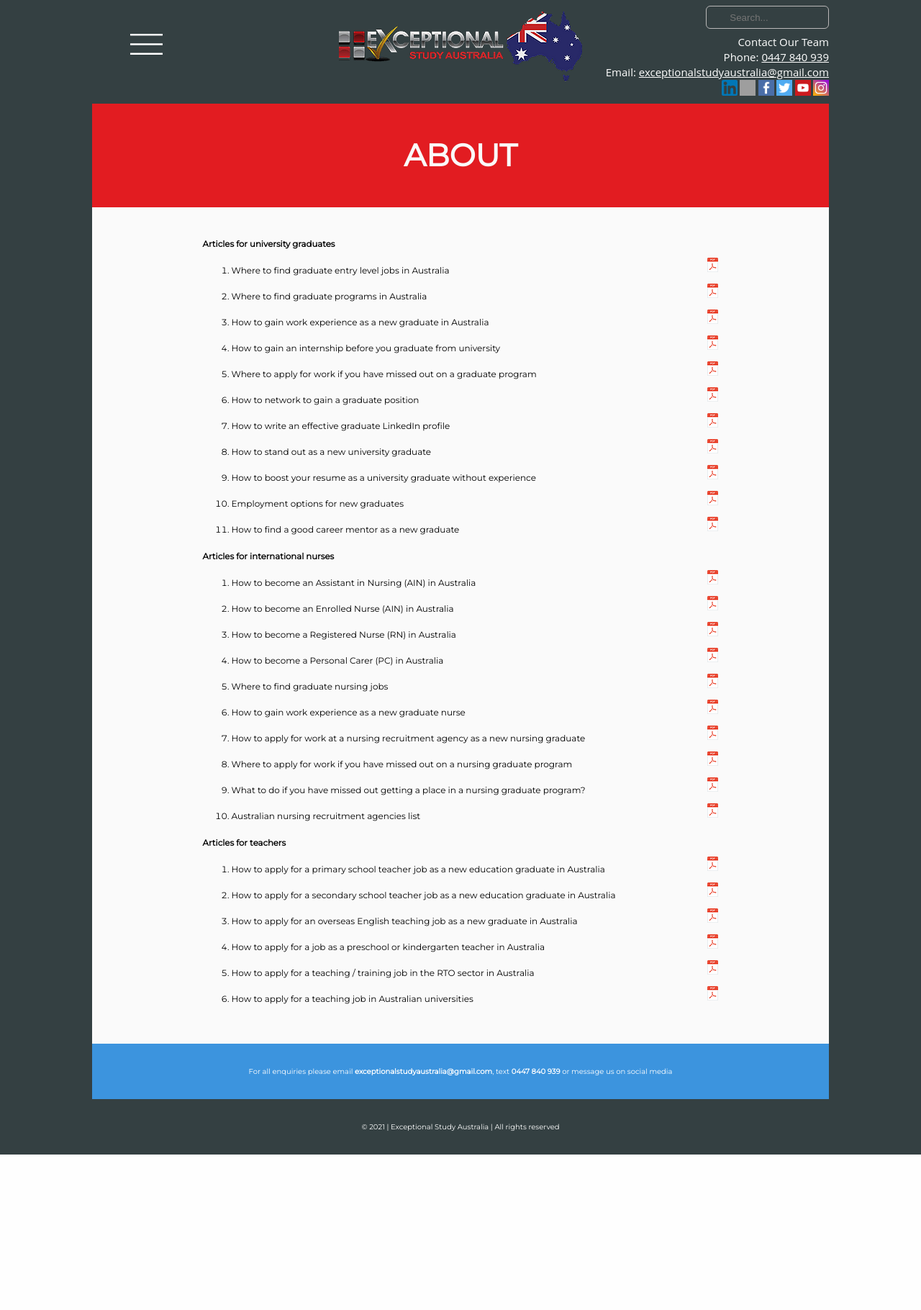
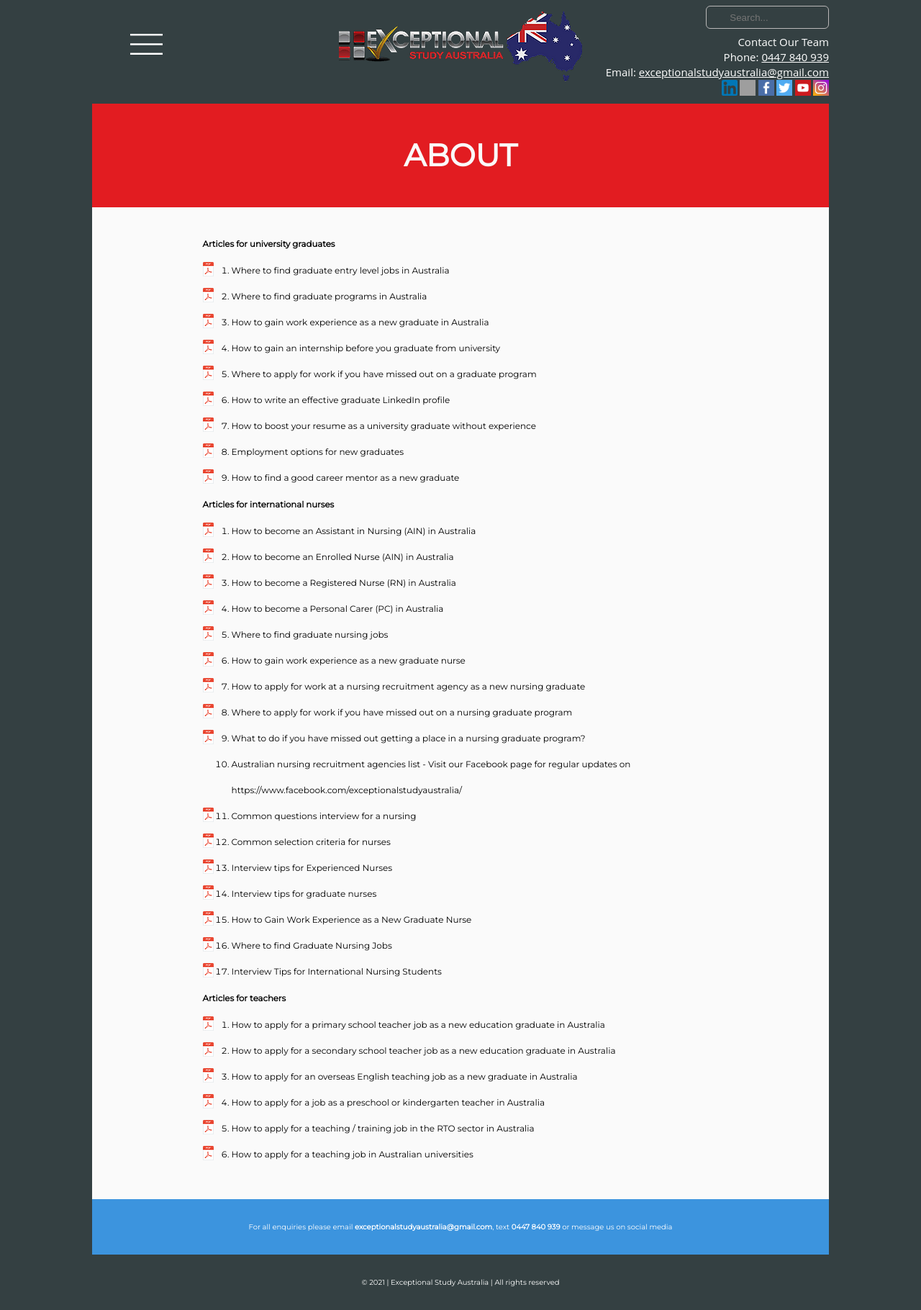
Before and after one commit to jknechtli/WIL-Project, a PHP site: page /dashboard/blog.php in a window 1280 px wide. Shown: the whole page at 72% size. Before the commit the page ends 1604 px from the top, so only its background shows below. Run offline with PHP 8.4, Linux system fonts and the light colour scheme; grey boxes are pictures that could not be loaded.

Commit message:
Finished off blogs

```diff
--- a/dashboard/blog.php
+++ b/dashboard/blog.php
@@ -5,7 +5,7 @@
   <?php include '../shared/head.html'; ?>
 </head>
 
-<body class="blog-pageF">
+<body class="blog-page">
   <div class="container">
     <?php include '../shared/header.html'; ?>
     <div class="contents">
@@ -15,39 +15,108 @@
       <div class="description">
         <h3>Articles for university graduates </h3>
         <ol>
-          <li><img src="/img/icons/pdf.webp" alt="pdf-icon"><a href="blogs/Grad Blog - Where to find graduate entry level jobs in Australia.pdf" download>Where to find graduate entry level jobs in Australia </a></li>
-          <li><img src="/img/icons/pdf.webp" alt="pdf-icon"><a href="blogs/Grad Blog - Where to find graduate programs in Australia.pdf" download>Where to find graduate programs in Australia </a></li>
-          <li><img src="/img/icons/pdf.webp" alt="pdf-icon"><a href="blogs/Grad Blog - How to gain work experience as a new graduate in Australia.pdf" download>How to gain work experience as a new graduate in Australia </a></li>
-          <li><img src="/img/icons/pdf.webp" alt="pdf-icon"><a href="blogs/Grad Blog - How to gain an internship before you graduate from university.pdf" download>How to gain an internship before you graduate from university </a></li>
-          <li><img src="/img/icons/pdf.webp" alt="pdf-icon"><a href="blogs/Grad Blog - " download>Where to apply for work if you have missed out on a graduate program </a></li>
-          <li><img src="/img/icons/pdf.webp" alt="pdf-icon"><a href="blogs/Grad Blog - " download>How to network to gain a graduate position </a></li>
-          <li><img src="/img/icons/pdf.webp" alt="pdf-icon"><a href="blogs/Grad Blog - " download>How to write an effective graduate LinkedIn profile </a></li>
-          <li><img src="/img/icons/pdf.webp" alt="pdf-icon"><a href="blogs/Grad Blog - " download>How to stand out as a new university graduate </a></li>
-          <li><img src="/img/icons/pdf.webp" alt="pdf-icon"><a href="blogs/Grad Blog - Boost your resume with no experience blog - Exceptional Study Australia.pdf" download>How to boost your resume as a university graduate without experience </a></li>
-          <li><img src="/img/icons/pdf.webp" alt="pdf-icon"><a href="blogs/Grad Blog - Employment Options for New Graduates.pdf" download>Employment options for new graduates </a></li>
-          <li><img src="/img/icons/pdf.webp" alt="pdf-icon"><a href="blogs/Grad Blog - How to find a good career mentor as a new graduate.pdf" download>How to find a good career mentor as a new graduate </a></li>
+          <a href="blogs/Grad Blog - Where to find graduate entry level jobs in Australia.pdf" download>
+            <li><img src="/img/icons/pdf.webp" alt="pdf-icon">Where to find graduate entry level jobs in Australia </li>
+          </a>
+          <a href="blogs/Grad Blog - Where to find graduate programs in Australia.pdf" download>
+            <li><img src="/img/icons/pdf.webp" alt="pdf-icon">Where to find graduate programs in Australia </li>
+          </a>
+          <a href="blogs/Grad Blog - How to gain work experience as a new graduate in Australia.pdf" download>
+            <li><img src="/img/icons/pdf.webp" alt="pdf-icon">How to gain work experience as a new graduate in Australia </li>
+          </a>
+          <a href="blogs/Grad Blog - How to gain an internship before you graduate from university.pdf" download>
+            <li><img src="/img/icons/pdf.webp" alt="pdf-icon">How to gain an internship before you graduate from university </li>
+          </a>
+          <a href="blogs/Grad Blog - Where to apply for work if you missed out on a Graduate Program.pdf" download>
+            <li><img src="/img/icons/pdf.webp" alt="pdf-icon">Where to apply for work if you have missed out on a graduate program </li>
+          </a>
+          <a href="blogs/Grad Blog - How to write an effective graduate LinkedIn profile" download>
+            <li><img src="/img/icons/pdf.webp" alt="pdf-icon">How to write an effective graduate LinkedIn profile </li>
+          </a>
+          <a href="blogs/Grad Blog - Boost your resume with no experience blog - Exceptional Study Australia.pdf" download>
+            <li><img src="/img/icons/pdf.webp" alt="pdf-icon">How to boost your resume as a university graduate without experience </li>
+          </a>
+          <a href="blogs/Grad Blog - Employment Options for New Graduates.pdf" download>
+            <li><img src="/img/icons/pdf.webp" alt="pdf-icon">Employment options for new graduates </li>
+          </a>
+          <a href="blogs/Grad Blog - How to find a good career mentor as a new graduate.pdf" download>
+            <li><img src="/img/icons/pdf.webp" alt="pdf-icon">How to find a good career mentor as a new graduate </li>
+          </a>
         </ol>
         <h3> Articles for international nurses </h3>
         <ol>
-          <li><img src="/img/icons/pdf.webp" alt="pdf-icon"><a href="blogs/Nursing Blog - " download>How to become an Assistant in Nursing (AIN) in Australia</a></li>
-          <li><img src="/img/icons/pdf.webp" alt="pdf-icon"><a href="blogs/Nursing Blog - " download>How to become an Enrolled Nurse (AIN) in Australia</a></li>
-          <li><img src="/img/icons/pdf.webp" alt="pdf-icon"><a href="blogs/Nursing Blog - " download>How to become a Registered Nurse (RN) in Australia</a></li>
-          <li><img src="/img/icons/pdf.webp" alt="pdf-icon"><a href="blogs/Nursing Blog - " download>How to become a Personal Carer (PC) in Australia</a></li>
-          <li><img src="/img/icons/pdf.webp" alt="pdf-icon"><a href="blogs/Nursing Blog - Where to Find Nursing Graduate Jobs.pdf" download>Where to find graduate nursing jobs</a></li>
-          <li><img src="/img/icons/pdf.webp" alt="pdf-icon"><a href="blogs/International Nursing Blog - Where to find Graduate Nursing Jobs.pdf" download>How to gain work experience as a new graduate nurse</a></li>
-          <li><img src="/img/icons/pdf.webp" alt="pdf-icon"><a href="blogs/International Nursing Blog - How to Gain Work Experience as a New Graduate Nurse.pdf" download>How to apply for work at a nursing recruitment agency as a new nursing graduate</a></li>
-          <li><img src="/img/icons/pdf.webp" alt="pdf-icon"><a href="blogs/Nursing Blog - Where to Apply for Work If You Have Missed Out on a Nursing Graduate Program.pdf" download>Where to apply for work if you have missed out on a nursing graduate program</a></li>
-          <li><img src="/img/icons/pdf.webp" alt="pdf-icon"><a href="blogs/Nursing Blog - What to Do If You Have Missed Out on Getting a Place in a Nursing Graduate Program.pdf" download>What to do if you have missed out getting a place in a nursing graduate program?</a></li>
-          <li><img src="/img/icons/pdf.webp" alt="pdf-icon"><a href="blogs/Nursing Blog - " download> Australian nursing recruitment agencies list</a></li>
+          <a href="blogs/Nursing Blog - Become an Assistant in Nursing (AIN) in Australia.pdf" download>
+            <li><img src="/img/icons/pdf.webp" alt="pdf-icon">How to become an Assistant in Nursing (AIN) in Australia</li>
+          </a>
+          <a href="blogs/Nursing Blog - Become an Enrolled Nurse (EN) in Australia" download>
+            <li><img src="/img/icons/pdf.webp" alt="pdf-icon">How to become an Enrolled Nurse (AIN) in Australia</li>
+          </a>
+          <a href="blogs/Nursing Blog - Become a Registered Nurse (RN) in Australia" download>
+            <li><img src="/img/icons/pdf.webp" alt="pdf-icon">How to become a Registered Nurse (RN) in Australia</li>
+          </a>
+          <a href="blogs/Nursing Blog - Become a Personal Carer (PC) in Australia" download>
+            <li><img src="/img/icons/pdf.webp" alt="pdf-icon">How to become a Personal Carer (PC) in Australia</li>
+          </a>
+          <a href="blogs/Nursing Blog - Where to Find Nursing Graduate Jobs.pdf" download>
+            <li><img src="/img/icons/pdf.webp" alt="pdf-icon">Where to find graduate nursing jobs</li>
+          </a>
+          <a href="blogs/International Nursing Blog - Where to find Graduate Nursing Jobs.pdf" download>
+            <li><img src="/img/icons/pdf.webp" alt="pdf-icon">How to gain work experience as a new graduate nurse</li>
+          </a>
+          <a href="blogs/International Nursing Blog - How to Gain Work Experience as a New Graduate Nurse.pdf" download>
+            <li><img src="/img/icons/pdf.webp" alt="pdf-icon">How to apply for work at a nursing recruitment agency as a new nursing graduate</li>
+          </a>
+          <a href="blogs/Nursing Blog - Where to Apply for Work If You Have Missed Out on a Nursing Graduate Program.pdf" download>
+            <li><img src="/img/icons/pdf.webp" alt="pdf-icon">Where to apply for work if you have missed out on a nursing graduate program</li>
+          </a>
+          <a href="blogs/Nursing Blog - What to Do If You Have Missed Out on Getting a Place in a Nursing Graduate Program.pdf" download>
+            <li><img src="/img/icons/pdf.webp" alt="pdf-icon">What to do if you have missed out getting a place in a nursing graduate program?</li>
+          </a>
+          <li>
+            Australian nursing recruitment agencies list - Visit our Facebook page for regular updates on <a href="https://www.facebook.com/exceptionalstudyaustralia/">https://www.facebook.com/exceptionalstudyaustralia/</a>
+          </li>
+          <a href="blogs/Nursing Blog - COMMON QUESTIONS INTERVIEW FOR NURSING.pdf">
+            <li><img src="/img/icons/pdf.webp" alt="pdf-icon">Common questions interview for a nursing </li>
+          </a>
+          <a href="blogs/Nursing Blog - COMMON SELECTION CRITERIA FOR NURSES.pdf">
+            <li><img src="/img/icons/pdf.webp" alt="pdf-icon">Common selection criteria for nurses </li>
+          </a>
+          <a href="blogs/Nursing Blog - Interview Tips for Experienced Nurses.pdf">
+            <li><img src="/img/icons/pdf.webp" alt="pdf-icon">Interview tips for Experienced Nurses </li>
+          </a>
+          <a href="blogs/Nursing Blog - INTERVIEW TIPS FOR GRADUATE NURSES.pdf">
+            <li><img src="/img/icons/pdf.webp" alt="pdf-icon">Interview tips for graduate nurses </li>
+          </a>
+          <a href="blogs/Nursing Blog - How to Gain Work Experience as a New Graduate Nurse.pdf">
+            <li><img src="/img/icons/pdf.webp" alt="pdf-icon">How to Gain Work Experience as a New Graduate Nurse </li>
+          </a>
+          <a href="blogs/Nursing Blog - Where to Find Nursing Graduate Jobs.pdf">
+            <li><img src="/img/icons/pdf.webp" alt="pdf-icon">Where to find Graduate Nursing Jobs </li>
+          </a>
+          <a href="blogs/Nursing Blog - Interview Tips for International Nursing Students.pdf">
+            <li><img src="/img/icons/pdf.webp" alt="pdf-icon">Interview Tips for International Nursing Students </li>
+          </a>
         </ol>
         <h3> Articles for teachers </h3>
         <ol>
-          <li><img src="/img/icons/pdf.webp" alt="pdf-icon"><a href="blogs/Teacher Blog - How to apply for a primary school teacher position as a new education graduate in Australia.pdf" download>How to apply for a primary school teacher job as a new education graduate in Australia </a></li>
-          <li><img src="/img/icons/pdf.webp" alt="pdf-icon"><a href="blogs/Teacher Blog - How to apply for a secondary school teacher position as a new education graduate in Australia.pdf" download>How to apply for a secondary school teacher job as a new education graduate in Australia </a></li>
-          <li><img src="/img/icons/pdf.webp" alt="pdf-icon"><a href="blogs/Teacher Blog - How to apply for an overseas English teaching position as a new graduate in Australia.pdf" download>How to apply for an overseas English teaching job as a new graduate in Australia </a></li>
-          <li><img src="/img/icons/pdf.webp" alt="pdf-icon"><a href="blogs/Teacher Blog - How to apply for a job as a preschool or kindergarten teacher in Australia.pdf" download>How to apply for a job as a preschool or kindergarten teacher in Australia </a></li>
-          <li><img src="/img/icons/pdf.webp" alt="pdf-icon"><a href="blogs/Teacher Blog - How to apply for a teaching, training job in the RTO sector in Australia.pdf" download>How to apply for a teaching / training job in the RTO sector in Australia </a></li>
-          <li><img src="/img/icons/pdf.webp" alt="pdf-icon"><a href="blogs/Teacher Blog - How to apply for a university lecturer position in Australian universities.pdf" download>How to apply for a teaching job in Australian universities </a></li>
+          <a href="blogs/Teacher Blog - How to apply for a primary school teacher position as a new education graduate in Australia.pdf" download>
+            <li><img src="/img/icons/pdf.webp" alt="pdf-icon">How to apply for a primary school teacher job as a new education graduate in Australia </li>
+          </a>
+          <a href="blogs/Teacher Blog - How to apply for a secondary school teacher position as a new education graduate in Australia.pdf" download>
+            <li><img src="/img/icons/pdf.webp" alt="pdf-icon">How to apply for a secondary school teacher job as a new education graduate in Australia </li>
+          </a>
+          <a href="blogs/Teacher Blog - How to apply for an overseas English teaching position as a new graduate in Australia.pdf" download>
+            <li><img src="/img/icons/pdf.webp" alt="pdf-icon">How to apply for an overseas English teaching job as a new graduate in Australia </li>
+          </a>
+          <a href="blogs/Teacher Blog - How to apply for a job as a preschool or kindergarten teacher in Australia.pdf" download>
+            <li><img src="/img/icons/pdf.webp" alt="pdf-icon">How to apply for a job as a preschool or kindergarten teacher in Australia </li>
+          </a>
+          <a href="blogs/Teacher Blog - How to apply for a teaching, training job in the RTO sector in Australia.pdf" download>
+            <li><img src="/img/icons/pdf.webp" alt="pdf-icon">How to apply for a teaching / training job in the RTO sector in Australia </li>
+          </a>
+          <a href="blogs/Teacher Blog - How to apply for a university lecturer position in Australian universities.pdf" download>
+            <li><img src="/img/icons/pdf.webp" alt="pdf-icon">How to apply for a teaching job in Australian universities </li>
+          </a>
         </ol>
       </div>
       <?php include '../shared/enquiries.html'; ?>
--- a/dashboard/contact-us.php
+++ b/dashboard/contact-us.php
@@ -66,7 +66,7 @@
         <p>
           <img class="logo" src="/img/icons/tiktok-2.png" alt="">
           <span class="bold">TikTok:</span>
-          <a href="exceptionalstudyau">
+          <a href="https://www.tiktok.com/@exceptionalstudyau">
             exceptionalstudyau
           </a>
         </p>
--- a/dashboard/index.php
+++ b/dashboard/index.php
@@ -45,7 +45,7 @@
         <p class="with-gap">
           We also offer nursing courses for international students and internationally trained nurses who wish to become nurses in Australia .
         </p>
-        <a href="./about-writing-services.php">
+        <a href="/nursing/study-nursing-in-australia.php">
           <button class="btn">STUDY NURSING IN AUSTRALIA</button>
         </a>
       </div>
@@ -94,8 +94,8 @@
               <a href="/nursing/interview-training.php">
                 <button class="btn">Interview Training</button>
               </a>
-              <a href="/nursing/linkedin-profiles.php">
-                <button class="btn">LinkedIn Profiles</button>
+              <a href="/nursing/study-nursing-in-australia.php">
+                <button class="btn">Study Nursing in Australia</button>
               </a>
             </div>
 
--- a/search.php
+++ b/search.php
@@ -18,7 +18,7 @@
         </form>
         <?php include "./shared/create-search.php" ?>
       </div>
-      <?php include '../shared/enquiries.html'; ?>
+      <?php include './shared/enquiries.html'; ?>
     </div>
     <div class="footer">
       <?php include './shared/footer.html'; ?>
--- a/shared/header.html
+++ b/shared/header.html
@@ -262,22 +262,22 @@
       <span class="contact-details"> exceptionalstudyaustralia@gmail.com </span>
     </p>
     <div class="socials">
-      <a href="">
+      <a href="https://au.linkedin.com/company/exceptional-study-australia">
         <img class="logo" src="/img/icons/linkedin-1.png" alt="linkedin-logo" />
       </a>
-      <a href="">
+      <a href="https://www.tiktok.com/@exceptionalstudyau">
         <img class="logo" src="/img/icons/tiktok-1.jpeg" alt="tiktok-logo" />
       </a>
-      <a href="">
+      <a href="https://www.facebook.com/exceptionalstudyaustralia/">
         <img class="logo" src="/img/icons/facebook-1.png" alt="facebook-logo" />
       </a>
-      <a href="">
+      <a href="https://twitter.com/ExceptionalAust">
         <img class="logo" src="/img/icons/twitter-1.png" alt="twitter-logo" />
       </a>
-      <a href="">
+      <a href="https://www.youtube.com/channel/UCa1502fgXTAEJ_ah4wa64Dw">
         <img class="logo" src="/img/icons/youtube-1.png" alt="youtube-logo" />
       </a>
-      <a href="">
+      <a href="https://www.instagram.com/exceptional_study_australia">
         <img class="logo" src="/img/icons/insta-1.png" alt="instagram-logo" />
       </a>
     </div>
--- a/shared/urls.json
+++ b/shared/urls.json
@@ -13,7 +13,7 @@
   "Become a registered nurse (RN) in Australia": "/nursing/become-registered.php",
   "Become an enrolled nurse (EN) in Australia": "/nursing/become-enrolled.php",
   "Interview training for nurses": "/nursing/interview-training.php",
-  "LinkedIn profiles for nurses": "/nursing/linkedin-profiles.php",
+  "Study Nursing in AustraliaStudy Nursing in Australia": "/nursing/study-nursing-in-australia.php",
 
   "Graduate resumes": "/graduates/graduates-resumes.php",
   "Selection criteria and suitability statements for graduates": "/graduates/selection-criteria.php",
--- a/template.css
+++ b/template.css
@@ -2,7 +2,6 @@ body {
   background: rgb(52, 64, 66);
   font-size: 10px;
   margin: 0;
-  /* font-family: Arial, Helvetica, sans-serif; */
   font-family: montserrat, sans-serif;
 }
 
@@ -25,7 +24,6 @@ body {
   left: 0;
   margin-left: 0;
   width: 80%;
-  /* height: 9rem; */
   height: fit-content;
   padding: 0 10%;
   z-index: 50;
@@ -42,7 +40,6 @@ body {
 
 .header h1 {
   font-size: 23px;
-  /* font-family: montserrat, sans-serif; */
 }
 
 .header p {
@@ -66,7 +63,7 @@ body {
   height: fit-content;
 }
 
-.socials{
+.socials {
   height: fit-content;
 }
 
@@ -131,7 +128,6 @@ body {
 
 .menu > .btn-group > div,
 .menu > .btn-group > a {
-  width: 10%;
   background: transparent;
   border-color: transparent;
   text-decoration: none;
@@ -142,7 +138,6 @@ body {
   text-align: center;
 }
 
-/* .menu .btn-group > div, */
 .menu .btn-group > a > button {
   width: 100%;
   background: transparent;
@@ -158,6 +153,7 @@ body {
   margin-top: 8rem;
   padding: 2rem 10rem 1rem;
   width: 100%;
+  justify-content: space-evenly;
 }
 
 .dropdown {
@@ -207,14 +203,10 @@ body {
   height: 100%;
   width: 100%;
   opacity: 60%;
-  /* z-index: 49; */
 }
 
 button.btn.menu-btn {
   margin: 2.5rem;
-  /* height: 3rem;
-  width: 3rem; */
-
   width: fit-content;
   height: fit-content;
   background: transparent;
@@ -229,7 +221,6 @@ button.btn.menu-btn {
   width: 80%;
   height: fit-content;
   padding-top: 8rem;
-  /* background-color: var(--bg-overlay-color); */
 }
 
 .btn {
@@ -241,7 +232,6 @@ button.btn.menu-btn {
   justify-content: center;
   flex-direction: row;
   border-radius: 2px;
-  /* flex-grow: 1; */
   align-items: center;
   cursor: pointer;
 }
@@ -267,7 +257,6 @@ button.btn.menu-btn {
   white-space: nowrap;
   vertical-align: middle;
   border: none;
-  /* max-width: 12rem; */
   padding: 0.375rem 0.75rem;
   font-size: 1rem;
   line-height: 1.5;
@@ -303,14 +292,6 @@ button.btn.menu-btn {
   margin-top: 2rem;
 }
 
-/* .btn-group .btn:first-child { */
-/* margin-right: 2rem;
-}
-
-.btn-group .btn:last-child {
-  margin-left: 2rem; */
-/* } */
-
 .heading {
   background-color: rgb(226, 28, 33);
   height: 128px;
@@ -340,20 +321,15 @@ button.btn.menu-btn {
 }
 .description {
   background-color: #fafafa;
-  /* padding: 2rem 18rem; */
   padding: 2rem 15%;
 }
 
 .bold,
 .description p.bold {
   font-weight: bold;
-  /* text-align: center; */
 }
 
 .description p {
-  /* max-width: 60%; */
-  /* font: normal normal normal 15px/1.4em "open sans", sans-serif; */
-  /* font-family: montserrat, sans-serif; */
   line-height: 2em;
   letter-spacing: normal;
 }
@@ -362,6 +338,7 @@ button.btn.menu-btn {
   float: right;
   margin-left: 2rem;
   margin-bottom: 1rem;
+  max-width: 100%;
 }
 
 .description img.left {
@@ -409,12 +386,10 @@ h2 {
 
 p {
   font-size: 12px;
-  /* font-weight: 400; */
   letter-spacing: normal;
 }
 
 .enquiries {
-  /* font: montserrat; */
   padding: 2rem;
   background-color: rgb(60, 148, 222);
   color: white;
@@ -440,7 +415,6 @@ p {
 }
 
 .footer {
-  /* background-color: rgb(35, 42, 43); */
   width: 100%;
   padding-top: 0.1px;
   position: relative;
@@ -453,8 +427,6 @@ p {
 
 .footer .copyright {
   width: calc(100% - 4rem);
-  /* left: 0;
-  position: absolute; */
   padding: 2rem;
   color: white;
   text-align: center;
@@ -491,15 +463,7 @@ p {
 }
 
 .description .search-bar {
-  /* outline: 0;
-  border: 0;
-  width: 100%;*/
-  height: 3rem; /*
-  background: 0 0;
-  padding: 8px 0 8px 0;
-  padding-left: 2rem;
-  box-sizing: border-box;
-  border: rgba(0, 0, 0, 0.6) 1px solid; */
+  height: 3rem;
   margin-top: 0;
   border-radius: 3px;
   margin-left: 0;
@@ -509,11 +473,6 @@ p {
 }
 
 .description .search-bar input {
-  /* outline: 0;
-  border: 0;
-  width: 100%;
-  background: 0 0;
-  padding: 8px 0 8px 0; */
   padding: 8px 0;
   color: #000;
 }
@@ -579,11 +538,16 @@ p {
     margin-top: 1rem;
   }
 
+  .socials {
+    display: flex;
+    justify-content: space-evenly;
+    margin-bottom: 0.5rem;
+  }
   .socials .logo {
     margin: 0;
-    /* height: fit-content !important; */
-    width: calc(100% / 7);
-}
+    width: 42px;
+    height: 42px;
+  }
 
   .header > div {
     width: 50%;
@@ -609,12 +573,12 @@ p {
     flex-flow: column;
     min-width: 50%;
     width: fit-content;
-    /* margin-right: 50%; */
     left: 0;
     padding: 0%;
     height: 100%;
     justify-content: start;
     position: fixed;
+    margin-top: 10rem;
   }
   .menu > .btn-group > div,
   .menu > .btn-group > a {
@@ -639,9 +603,8 @@ p {
     width: 100%;
   }
   .vertical-btn-group.btn-group.header-dropdown button {
-  justify-content: left;
+    justify-content: left;
   }
-
 
   .menu .btn-group > a > button {
     text-align: left;
```
Also changed, not shown: dashboard/stylesheets/home.css (+21 -23 lines), nursing/linkedin-profiles.php (deleted, +0 -34 lines), nursing/resumes-and-cover-letter.php (deleted, +0 -53 lines), nursing/study-nursing-in-australia.php (added, +134 -0 lines), shared/descriptions.json (+1 -1 lines), 8 other files.
